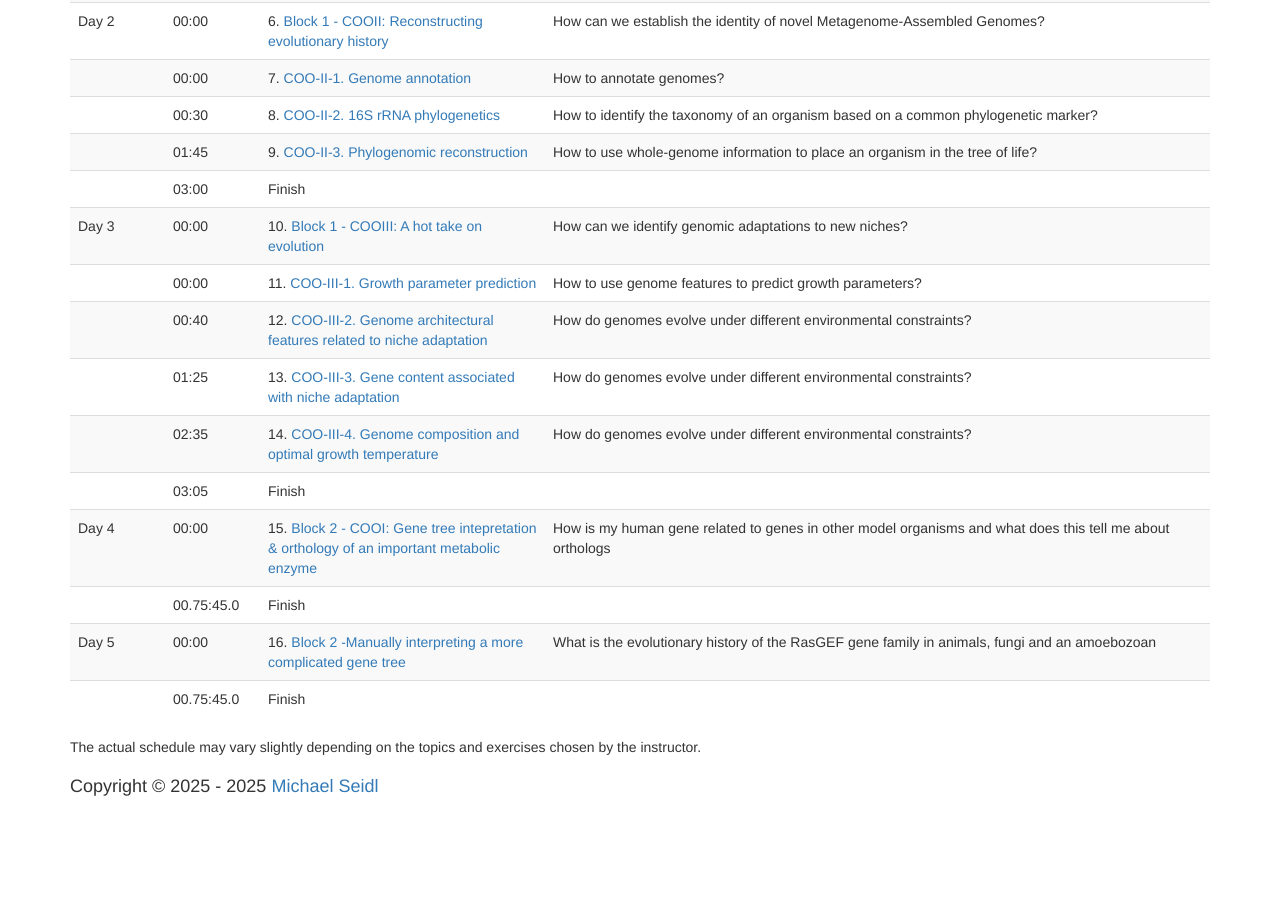
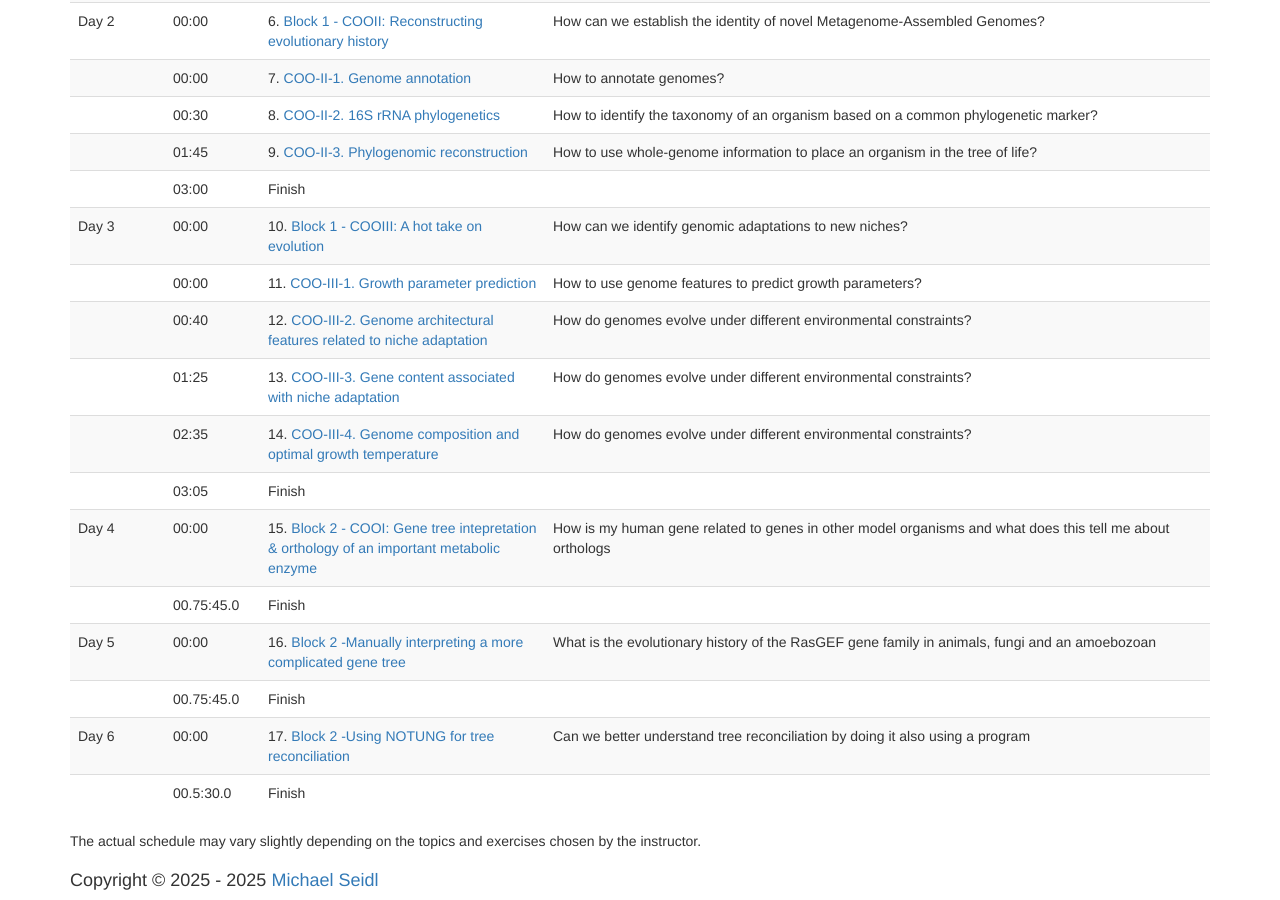
Before and after one commit to TeamMGE/GenomeBioinformaticsCourse, a Jekyll site: the page built from index.md, in a window 1280 px wide and 900 px high, scrolled down 768 px. Built offline with Jekyll 4.4.1, drawn with Linux system fonts in a browser that asks for light colours; before the commit the page ends 1574 px from its top, so only the background shows below that; some of the changed lines change nothing that is shown.

Commit message:
Update 42-COOI.md

```diff
--- a/_episodes/42-COOI.md
+++ b/_episodes/42-COOI.md
@@ -1 +1,110 @@
-RasGEF using notung
+---
+title: "Block 2 -Using NOTUNG for tree reconciliation"
+start: true
+teaching: 0:00
+exercises: 30
+questions:
+- Can we better understand tree reconciliation by doing it also using a program
+objectives:
+- Practice using NOTUNG
+- Practice intepreting NOTUNG output
+keypoints:
+- strict tree reconciliation is not so smart and multiple other solutions exist
+---
+
+
+
+
+As explained in the lectures methods exist to do tree reconciliation automatically. One of the most intuitive ones is NOTUNG, which is installed on cocalc.
+
+The gene and species tree files located for this exercises are present in  `~/data_bb3bcg20/Block2/COOI/`. Copy them (all the files containing .nwk) to your working folder.
+
+In your folder of COOI, you should see a file containing a newick version of the RasGEF gene tree above: RasGefGeneTree.nwk. Look at it with more or cat (e.g.. on the command line type “more RasGefGeneTree.nwk”). Can you read this tree? What do the numbers after the “:” symbols represent?
+> ## Exercise: Can you read this tree? What do the numbers after the “:” symbols represent?
+>
+>> ## Solution
+>> The tree is too big too easily read (for me)\
+>> Numbers after `:` are branch lengths
+> {: .solution}
+{: .challenge}
+
+
+
+We are now going use the program NOTUNG. Besides NOTUNG’s use as a tool that can allow for noisiness in gene trees by taking a bootstrap threshold, it can also deal with noisiness by using an unresolved species tree (which NOTUNG refers to as non-binary). We have also provided the unresolved species tree for the species in our gene tree in: speciestree_rasgef_unresolved.nwk. Also look into this file (with more or cat or less.
+
+This is very simple tree.
+> ## Exercise: Why does this tree not contain the `:` symbol? Can you recognize the unresolved nodes in this simple text file?
+>
+>> ## Solution
+>> It is just the topology, that is all you need for this type of reconciliation; nice timed species trees do also exist though.
+>>
+>> The unresolved nodes can be recognized as `(a,b,c)`
+> {: .solution}
+{: .challenge}
+
+Get the following to run: `java -jar ~/data_bb3bcg20/bin/Notung-2.9.1.5.jar   RasGefGeneTree.nwk -s speciestree_rasgef_unresolved.nwk --reconcile  --events`
+   NOTUNG has produced a bunch of output. Inspect the files, `RasGefGeneTree.nwk.reconciled.events.txt` and `RasGefGeneTree.nwk.reconciled`.
+
+
+> ## Exercise:   What type of information do these files seem to contain?
+>
+>> ## Solution
+>> The .events.txt file contains all the dups and losses as a table
+>> The .reconciled tree contains the tree from previous but with duplications and losses.
+> {: .solution}
+{: .challenge}
+
+## (Are ?? cD species nodes that exist in the gene tree but not in  the unresolved tree? ??? )
+
+A tree is easier to look at I think. So we want to visualize the output on a tree. This is unfortunately not completely trivial, so we provide a cookbook to visualize the reconciled tree.
+
+    In a browser go to the website iToL at “https://itol.embl.de/”
+
+    Upload your reconciled RasGEF gene tree file to iToL (afeter copying the `RasGefGeneTree.nwk.reconciled` to your local machine) either as file or by pasting the text into box.
+
+    Ok. Now we need to do some things to make all the reconciled stuff human readable. First select in the panel to the upper right under basic -> mode options -> branchlengths, set to ignore
+
+    Then under advanced -> bootstrap/meta data, set to Display. And then select as Data source “D”, select text (if it is not already selected) and increase the font size to something readable.
+
+    Compare this output to your own answer to question 1.
+
+fig/answer_notung_unresolves.png
+
+
+±Same
+
+Why is the root node not a duplication?
+
+    8. Again look at the file RasGefGeneTree.nwk.reconciled.events.txt, can you see how this file summarizes the entire dynamics of this gene family for you?
+Yes but you need to know what the node id’s are. NB perhaps you make it more human readable by adding node-id’s yourself to the species tree …
+Cd
+
+    9. We want to do the automatic reconciliation also strict for the fully resolved tree. However NOTUNG then does not run because it does not want to overwrite the output files. Move your output files to another name, so you keep them but they are not in the way for NOTUNG. You can do that in the cocalc file manager or you can do it on the command line via e.g. “mv RasGefGeneTree.nwk.reconciled RasGefGeneTree.nwk.reconciled.bkp”.
+±done, and anyway if you do not do it, the below does not work
+
+    10. Now run NOTUNG as above but use a different fully resolved species tree: “speciestree_rasgef.nwk”. Also look at these results and compare them to the result from using an unresolved species tree.
+
+
+To compare trees: http://phylo.io/ try it, except
+
+fig/answer_notung_strict.png
+
+Many more losses and some more duplications; see below; and especially losses and duplications created by spurious duplications where the species tree is not exactly followed  …
+
+
+
+
+    11. In the lectures we also discussed that the another strength of NOTUNG is to use support values to inform its decision on which parts of the tree to believe and which not. So let us also run this on our tree and see what NOTUNG makes of it. Use it as follows: “notung RasGefGeneTree2.nwk -s speciestree_rasgef.nwk --rearrange --threshold 70 --edgeweights name”
+
+Where NB we use a gene tree 2 because that one contains support values are present.
+
+fig/answer_notung_strict.png
+
+        a. Is the output different from using the unresolved species tree in terms of total number of events?
+        b. Is the output the same in terms of the exact location of these events and in terms of the topology of the gene tree?
+
+
+
+(old A on the green numbers support values)
+B output same in terms of number of events
+C output different in terms of exact location of these events
```
